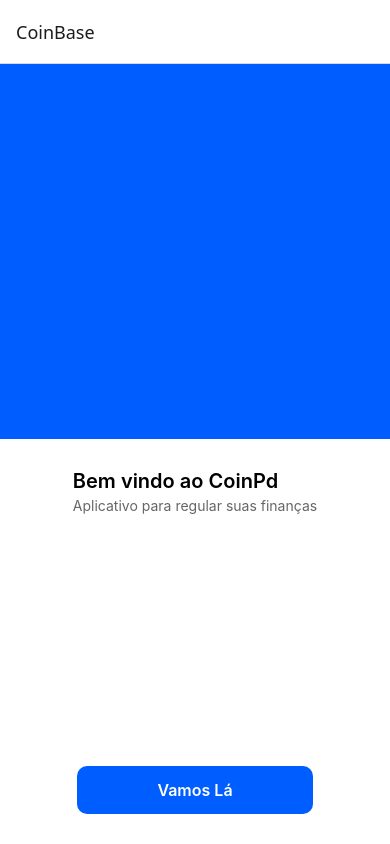
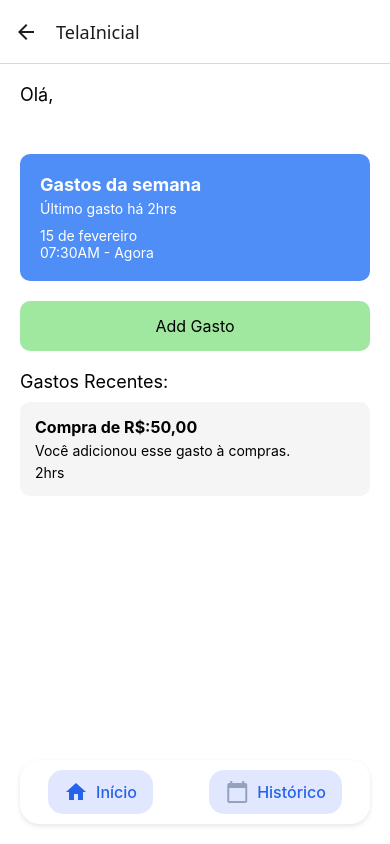
Before and after one commit to DgDavi/coinpd, a React Native app in the folder CoinPd/: screen /TelaInicial in a window 390 px wide. Built offline with nearby package versions, Linux system fonts and the light colour scheme.

Commit message:
Fiz ajutes na TelaInicial e na Datas(esqueci de mudar o nome para histórico)

```diff
--- a/CoinPd/App.js
+++ b/CoinPd/App.js
@@ -5,7 +5,9 @@ import { createStackNavigator } from '@react-navigation/stack'
 import Home from './src/Home.js';
 import EmailAdress from './src/EmailAdress';
 import AddSenha from './src/AddSenha';
-import Dados from './src/Dados';
+import NomeSobrenome from './src/NomeSobrenome.js';
+import TelaInicial from './src/TelaInicial.js';
+import Datas from './src/Datas.js';
 
 const Stack = createStackNavigator();
 
@@ -31,8 +33,14 @@ export default function App() {
           title: 'Voltar',
         }}
         />
-        <Stack.Screen name="Dados"
-        component={Dados}
+        <Stack.Screen name="NomeSobrenome"
+        component={NomeSobrenome}
+        />
+        <Stack.Screen name="TelaInicial"
+        component={TelaInicial}
+        />
+        <Stack.Screen name="Datas"
+        component={Datas}
         />
       </Stack.Navigator>
     </NavigationContainer>
--- a/CoinPd/src/AddSenha.js
+++ b/CoinPd/src/AddSenha.js
@@ -12,7 +12,8 @@ import {
 } from 'react-native';
 import { Ionicons } from '@expo/vector-icons';
 import { useNavigation } from '@react-navigation/native';
-import Dados from './Dados';
+import NomeSobrenome from './NomeSobrenome';
+
 
 export default function AddSenha() {
   const [password, setPassword] = useState('');
@@ -61,7 +62,7 @@ export default function AddSenha() {
       <View style={styles.fixedButtonContainer}>
         <TouchableOpacity
         style={styles.button}
-        onPress={() => navigation.navigate('Dados')}
+        onPress={() => navigation.navigate('NomeSobrenome')}
         >
           <Text style={styles.buttonText}>Continue</Text>
         </TouchableOpacity>
--- a/CoinPd/src/Datas.js
+++ b/CoinPd/src/Datas.js
@@ -1,5 +1,6 @@
 import React, { useState } from 'react';
 import { View, Text, TouchableOpacity, StyleSheet, FlatList } from 'react-native';
+import { MaterialIcons } from '@expo/vector-icons';
 
 const Datas = ({ navigation }) => {
     const [selectedMonth, setSelectedMonth] = useState('Fevereiro');
@@ -42,14 +43,23 @@ const Datas = ({ navigation }) => {
             />
 
             <View style={styles.footer}>
-                <TouchableOpacity style={styles.iconButton} onPress={() => navigation.navigate('Home')}>
-                    <Text style={styles.iconText}>🏠</Text>
+                <TouchableOpacity style={styles.footerButton} onPress={() => navigation.navigate('TelaInicial')}>
+                    <View style={styles.footerIconContainer}>
+                        <MaterialIcons name="home" size={24} color="#2563eb" />
+                        <Text style={styles.footerLabel}>Início</Text>
+                    </View>
                 </TouchableOpacity>
-                <TouchableOpacity style={styles.iconButton} onPress={() => navigation.navigate('Datas')}>
-                    <Text style={styles.iconText}>📅</Text>
+
+                <TouchableOpacity style={styles.footerButton} onPress={() => navigation.navigate('Datas')}>
+                    <View style={styles.footerIconContainer}>
+                        <MaterialIcons name="calendar-today" size={24} color="#94a3b8" />
+                        <Text style={styles.footerLabel}>Histórico</Text>
+                    </View>
                 </TouchableOpacity>
             </View>
         </View>
+
+
     );
 };
 
@@ -105,11 +115,21 @@ const styles = StyleSheet.create({
         fontWeight: 'bold',
     },
     footer: {
+        position: 'absolute',
+        bottom: 20,
+        left: 20,
+        right: 20,
         flexDirection: 'row',
         justifyContent: 'space-around',
-        paddingVertical: 15,
-        borderTopWidth: 1,
-        borderColor: '#eee',
+        alignItems: 'center',
+        paddingVertical: 10,
+        backgroundColor: '#fff',
+        borderRadius: 20,
+        elevation: 5, // para Android
+        shadowColor: '#000', // para iOS
+        shadowOffset: { width: 0, height: 2 },
+        shadowOpacity: 0.1,
+        shadowRadius: 5,
     },
     iconButton: {
         alignItems: 'center',
@@ -117,6 +137,24 @@ const styles = StyleSheet.create({
     iconText: {
         fontSize: 24,
     },
+    footerButton: {
+        alignItems: 'center',
+        justifyContent: 'center',
+    },
+    footerIconContainer: {
+        backgroundColor: '#e0e7ff',
+        paddingHorizontal: 16,
+        paddingVertical: 10,
+        borderRadius: 15,
+        flexDirection: 'row',
+        alignItems: 'center',
+    },
+    footerLabel: {
+        color: '#2563eb',
+        fontSize: 16,
+        marginLeft: 8,
+        fontWeight: '500',
+    },
 });
 
 export default Datas;
--- a/CoinPd/src/EmailAdress.js
+++ b/CoinPd/src/EmailAdress.js
@@ -2,6 +2,7 @@ import React, { useState } from 'react';
 import { View, Text, TextInput, TouchableOpacity, StyleSheet, KeyboardAvoidingView, Platform, StatusBar } from 'react-native';
 import AddSenha from './AddSenha';
 import { useNavigation } from '@react-navigation/native';
+import Icon from 'react-native-vector-icons/MaterialCommunityIcons';
 
 export default function EmailAdress() {
   const [email, setEmail] = useState('');
@@ -15,9 +16,9 @@ return (
     >
         <StatusBar barStyle="dark-content" backgroundColor="#ffffff" />
 
-        {/* Ícone ou símbolo de email */}
+        {/* Ícone de email usando react-native-vector-icons */}
         <View style={styles.iconCircle}>
-            <Text style={styles.atSymbol}>@</Text>
+          <Icon name="email-outline" size={28} color="#999" />
         </View>
 
         {/* Título e subtítulo */}
--- a/CoinPd/src/Home.js
+++ b/CoinPd/src/Home.js
@@ -2,7 +2,7 @@ import React from 'react';
 import { View, Text, StyleSheet, StatusBar, TouchableOpacity, Bu } from 'react-native';
 import { useNavigation } from '@react-navigation/native';
 
-export default function WelcomeScreen() {
+export default function Home() {
     const navigation = useNavigation();
 
     return (
--- a/CoinPd/src/Dados.js
+++ b/CoinPd/src/NomeSobrenome.js
@@ -1,9 +1,16 @@
 import React, { useState } from 'react';
 import { View, Text, TextInput, TouchableOpacity, StyleSheet, KeyboardAvoidingView, Platform, StatusBar } from 'react-native';
 import { useNavigation } from '@react-navigation/native';
+import TelaInicial from './TelaInicial';
+import Icon from 'react-native-vector-icons/MaterialIcons';
 
-export default function EmailAdress() {
-  const [email, setEmail] = useState('');
+import Datas from './Datas';
+
+
+
+export default function NomeSobrenome() {
+  const [nome, setNome] = useState('');
+  const [sobrenome, setSobrenome] = useState('');
 
 const navigation = useNavigation();
 
@@ -14,34 +21,34 @@ return (
     >
         <StatusBar barStyle="dark-content" backgroundColor="#ffffff" />
 
-        {/* Ícone ou símbolo de email */}
+        {/* Ícone de identidade usando react-native-vector-icons */}
+
         <View style={styles.iconCircle}>
-            <Text style={styles.atSymbol}>@</Text>
+          <Icon name="person" size={28} color="#999" />
         </View>
 
         {/* Título e subtítulo */}
         <Text style={styles.title}>Insira seus dados.</Text>
-        <Text style={styles.subtitle}>Digite seu nome abaixo.</Text>
+        <Text style={styles.subtitle}>Digite seu nome e sobrenome abaixo.</Text>
 
         {/* Input de nome */}
         <TextInput
             style={styles.input}
-            placeholder="Insira seu nome"
-            value={email}
-            onChangeText={setEmail}
+            placeholder="Nome"
+            value={nome}
+            onChangeText={setNome}
             keyboardType="nome-adress"
             autoCapitalize="none"
             autoCorrect={false}
         />
 
-        <Text style={styles.subtitle}>Digite seu nome abaixo.</Text>
 
         {/* Input de sobrenome */}
          <TextInput
             style={styles.input}
-            placeholder="Insira seu sobrenome"
-            value={email}
-            onChangeText={setEmail}
+            placeholder="Sobrenome"
+            value={sobrenome}
+            onChangeText={setSobrenome}
             keyboardType="sobrenome-adress"
             autoCapitalize="none"
             autoCorrect={false}
@@ -49,7 +56,9 @@ return (
 
         {/* Botão continuar */}
         <TouchableOpacity
-        style={styles.button}>
+          style={styles.button}
+            onPress={() => navigation.navigate('TelaInicial', {nome, sobrenome})}
+        >
             <Text style={styles.buttonText}>Continue</Text>
         </TouchableOpacity>
     </KeyboardAvoidingView>
--- a/CoinPd/src/TelaInicial.js
+++ b/CoinPd/src/TelaInicial.js
@@ -1,11 +1,20 @@
 import React from 'react';
 import { View, Text, StyleSheet, TouchableOpacity, Image } from 'react-native';
+import { MaterialIcons } from '@expo/vector-icons';
+import Datas from './Datas';
 
-export default function TelaInicial({ navigation }) {
+
+export default function TelaInicial({ route, navigation }) {
+    const { nome } = route.params || {};
+    const { sobrenome } = route.params || {};
+
     return (
+        <View style={{ flex: 1 }}>
             <View style={styles.container}>
                 <Text style={styles.greeting}>Olá,</Text>
-            <Text style={styles.name}>Davi Almeida</Text>
+                <Text style={styles.name}>
+                    {nome} {sobrenome}
+                </Text>
 
                 <View style={styles.card}>
                     <Text style={styles.cardTitle}>Gastos da semana</Text>
@@ -28,24 +37,35 @@ export default function TelaInicial({ navigation }) {
                     </Text>
                     <Text style={styles.recentTime}>2hrs</Text>
                 </View>
+            </View>
+
 
             <View style={styles.footer}>
-                <TouchableOpacity>
-                    <Text style={styles.footerIcon}>🏠</Text>
+                <TouchableOpacity style={styles.footerButton} onPress={() => navigation.navigate('TelaInicial')}>
+                    <View style={styles.footerIconContainer}>
+                        <MaterialIcons name="home" size={24} color="#2563eb" />
+                        <Text style={styles.footerLabel}>Início</Text>
+                    </View>
                 </TouchableOpacity>
-                <TouchableOpacity>
-                    <Text style={styles.footerIcon}>📅</Text>
+
+                <TouchableOpacity style={styles.footerButton} onPress={() => navigation.navigate('Datas')}>
+                    <View style={styles.footerIconContainer}>
+                        <MaterialIcons name="calendar-today" size={24} color="#94a3b8" />
+                        <Text style={styles.footerLabel}>Histórico</Text>
+                    </View>
                 </TouchableOpacity>
             </View>
         </View>
     );
 }
 
+
 const styles = StyleSheet.create({
     container: {
         flex: 1,
         backgroundColor: '#fff',
         padding: 20,
+
     },
     greeting: {
         fontSize: 18,
@@ -120,12 +140,42 @@ const styles = StyleSheet.create({
         color: '#000',
         marginTop: 5,
     },
-    footer: {
-        flexDirection: 'row',
-        justifyContent: 'space-around',
-        marginTop: 30,
-    },
     footerIcon: {
         fontSize: 24,
     },
+    footer: {
+        position: 'absolute',
+        bottom: 20,
+        left: 20,
+        right: 20,
+        flexDirection: 'row',
+        justifyContent: 'space-around',
+        alignItems: 'center',
+        paddingVertical: 10,
+        backgroundColor: '#fff',
+        borderRadius: 20,
+        elevation: 5, // para Android
+        shadowColor: '#000', // para iOS
+        shadowOffset: { width: 0, height: 2 },
+        shadowOpacity: 0.1,
+        shadowRadius: 5,
+    },
+    footerButton: {
+        alignItems: 'center',
+        justifyContent: 'center',},
+        footerIconContainer: {
+        backgroundColor: '#e0e7ff',
+        paddingHorizontal: 16,
+        paddingVertical: 10,
+        borderRadius: 15,
+        flexDirection: 'row',
+        alignItems: 'center',
+    },
+    footerLabel: {
+        color: '#2563eb',
+        fontSize: 16,
+        marginLeft: 8,
+        fontWeight: '500',
+    },
+
 });
```
Also changed, not shown: CoinPd/package.json (+4 -4 lines), 1 other file (tests, documents, lock files or other folders). Lines whose indentation alone changed are shown as unchanged.
